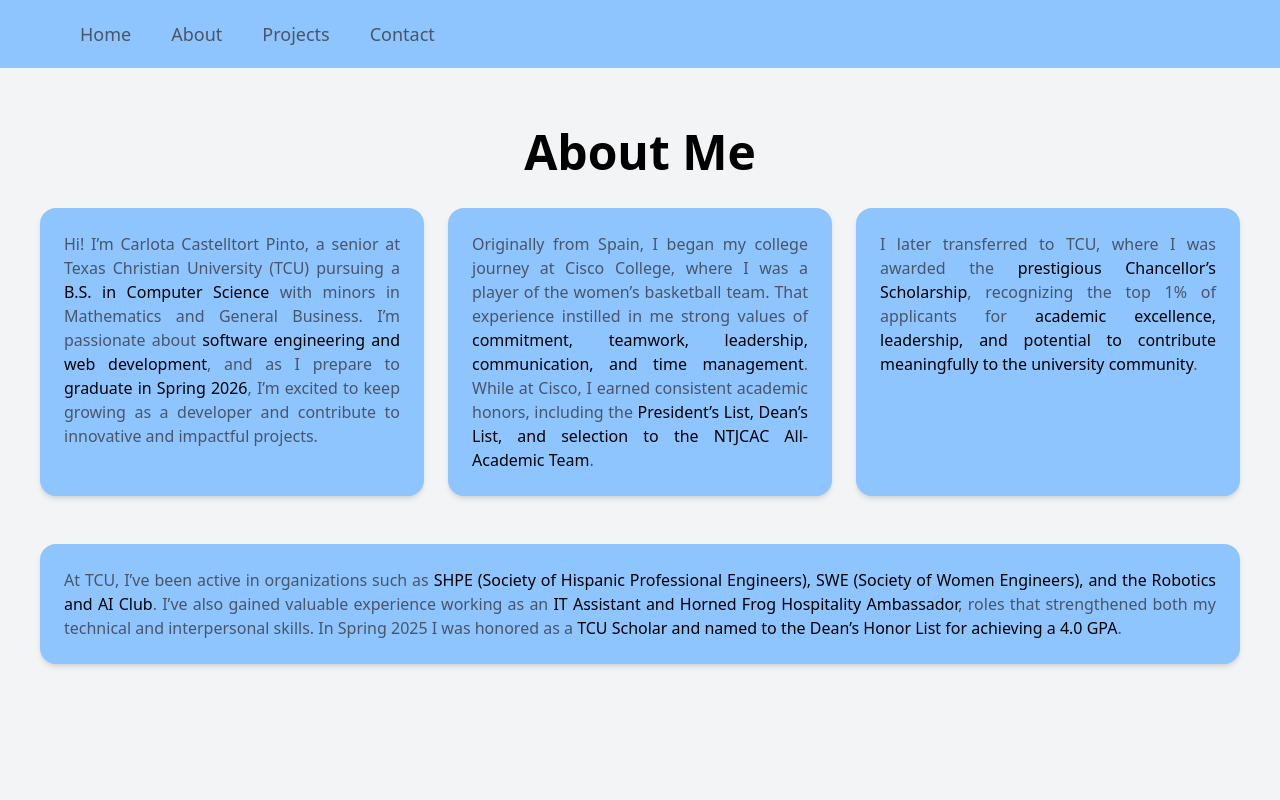
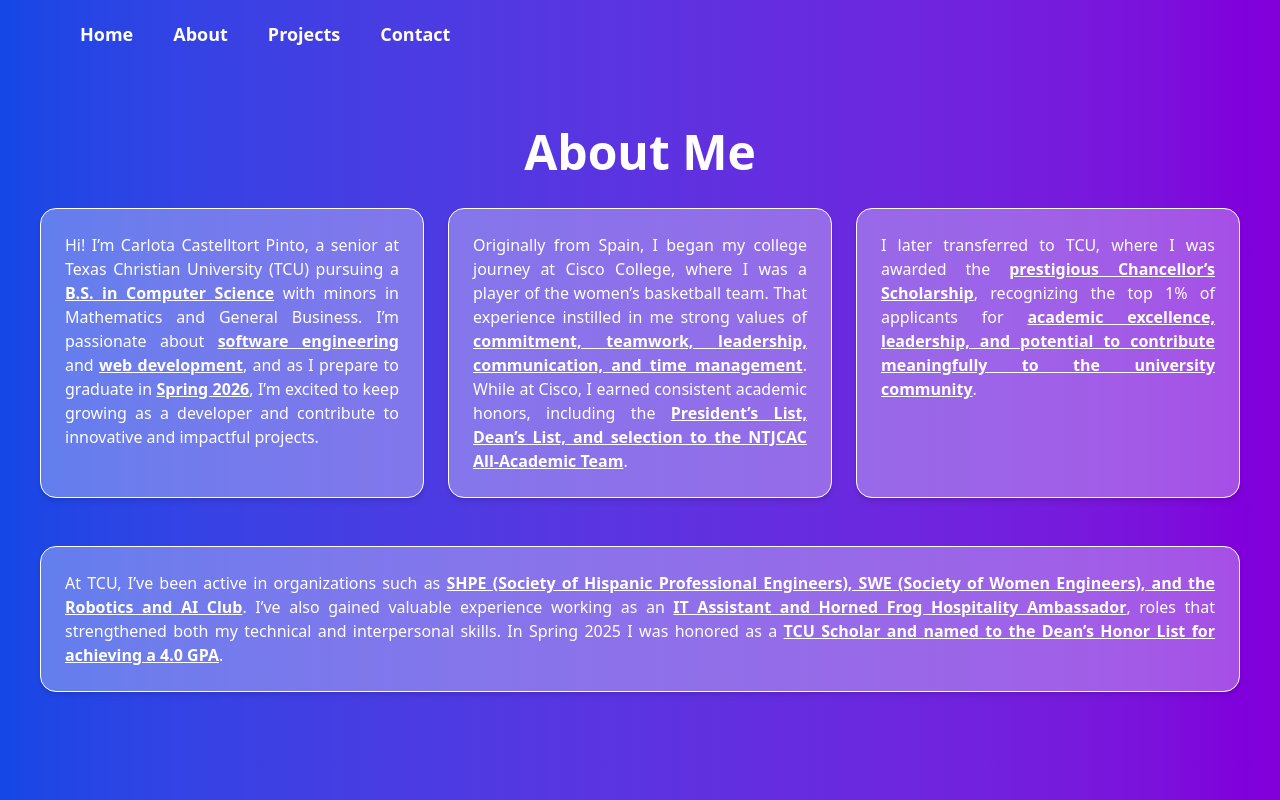
Before and after one commit to CCastelltort/personal-portfolio, a Next.js app: page /about in a window 1280 px wide. Built offline with nearby package versions, Linux system fonts and the light colour scheme.

Commit message:
Modify css of about and homepage

```diff
--- a/app/about/page.tsx
+++ b/app/about/page.tsx
@@ -2,39 +2,38 @@
 
 const page = () => {
   return (
-    <div className="min-h-screen bg-gray-100 px-10 flex flex-col">
+    <div className="min-h-screen px-10 flex flex-col bg-gradient-to-r from-blue-700 to-purple-700">
       <div className="flex justify-center pt-32">
-        <h1 className="text-5xl font-bold font-sans">About Me</h1>
+        <h1 className="text-5xl font-bold font-sans text-white">About Me</h1>
       </div>
       <div className="mt-8 grid gap-6 grid-cols-1 md:grid-cols-2 lg:grid-cols-3">
-        <div className="bg-blue-300  p-6 rounded-2xl shadow-md text-gray-600 text-justify transition-transform duration-300 hover:scale-105">
-          <p >Hi! I’m Carlota Castelltort Pinto, a senior at Texas Christian University (TCU) pursuing a <span className="text-black">B.S.
-            in Computer Science</span> with minors in Mathematics and General Business. I’m passionate about <span className="text-black">software
-            engineering and web development</span>, and as I prepare to <span className="text-black">graduate in Spring 2026</span>, I’m excited to keep
+        <div className="bg-white/30 p-6 rounded-2xl shadow-md text-white text-justify transition-transform duration-300 hover:scale-105 border border-white">
+          <p >Hi! I’m Carlota Castelltort Pinto, a senior at Texas Christian University (TCU) pursuing a <span className="font-bold underline decoration-skip-ink">B.S.
+            in Computer Science</span> with minors in Mathematics and General Business. I’m passionate about <span className="font-bold underline">software engineering</span> and <span className="font-bold underline"> web development</span>, and as I prepare to graduate in <span className="font-bold underline">Spring 2026</span>, I’m excited to keep
             growing as a developer and contribute to innovative and impactful projects.
           </p>
         </div>
 
-        <div className="bg-blue-300 p-6 rounded-2xl shadow-md text-gray-600 text-justify transition-transform duration-300 hover:scale-105">
+        <div className="bg-white/30 p-6 rounded-2xl shadow-md text-white text-justify transition-transform duration-300 hover:scale-105 border border-white">
           <p>Originally from Spain, I began my college journey at Cisco College, where I was a player of the women’s
-            basketball team. That experience instilled in me strong values of <span className="text-black">commitment, teamwork, leadership, communication,
-            and time management</span>. While at Cisco, I earned consistent academic honors, including the <span className="text-black">President’s List,
+            basketball team. That experience instilled in me strong values of <span className="font-bold underline">commitment, teamwork, leadership, communication,
+            and time management</span>. While at Cisco, I earned consistent academic honors, including the <span className="font-bold underline">President’s List,
             Dean’s List, and selection to the NTJCAC All-Academic Team</span>.
           </p>
         </div>
 
-        <div className="bg-blue-300 p-6 rounded-2xl shadow-md text-gray-600 text-justify transition-transform duration-300 hover:scale-105">
-          <p>I later transferred to TCU, where I was awarded the <span className="text-black">prestigious Chancellor’s Scholarship</span>, recognizing
-            the top 1% of applicants for <span className="text-black">academic excellence, leadership, and potential to contribute meaningfully
+        <div className="bg-white/30 p-6 rounded-2xl shadow-md text-white text-justify transition-transform duration-300 hover:scale-105 border border-white">
+          <p>I later transferred to TCU, where I was awarded the <span className="font-bold underline">prestigious Chancellor’s Scholarship</span>, recognizing
+            the top 1% of applicants for <span className="font-bold underline">academic excellence, leadership, and potential to contribute meaningfully
             to the university community</span>.
           </p>
         </div>
-        <div className="bg-blue-300 p-6 rounded-2xl shadow-md text-gray-600 lg:col-span-3 text-justify mt-6 transition-transform duration-300 hover:scale-102">
+        <div className="bg-white/30 p-6 rounded-2xl shadow-md text-white lg:col-span-3 text-justify mt-6 transition-transform duration-300 hover:scale-102 border border-white">
           <p>
-            At TCU, I’ve been active in organizations such as <span className="text-black">SHPE (Society of Hispanic Professional Engineers),
+            At TCU, I’ve been active in organizations such as <span className="font-bold underline">SHPE (Society of Hispanic Professional Engineers),
             SWE (Society of Women Engineers), and the Robotics and AI Club</span>. I’ve also gained valuable experience
-            working as an <span className="text-black">IT Assistant and Horned Frog Hospitality Ambassador</span>, roles that strengthened both my
-            technical and interpersonal skills. In Spring 2025 I was honored as a <span className="text-black">TCU Scholar and named to the
+            working as an <span className="font-bold underline">IT Assistant and Horned Frog Hospitality Ambassador</span>, roles that strengthened both my
+            technical and interpersonal skills. In Spring 2025 I was honored as a <span className="font-bold underline">TCU Scholar and named to the
             Dean’s Honor List for achieving a 4.0 GPA</span>.
           </p>
         </div>
--- a/app/components/NavBar.tsx
+++ b/app/components/NavBar.tsx
@@ -3,19 +3,19 @@
 
 const NavBar = () => {
   return (
-    <nav className='fixed top-0 w-full flex py-5 px-20 bg-blue-300 text-gray-600'>
+    <nav className='fixed top-0 w-full flex py-5 px-20 text-black'>
 
-        <ul className='flex gap-10 text-lg'>
-            <Link href="/" className='hover:text-white transition-colors'>
+        <ul className='flex gap-10 text-lg font-bold text-white'>
+            <Link href="/" className='hover:text-black transition-colors'>
                 Home
             </Link>
-            <Link href="/about" className='hover:text-white transition-colors'>
+            <Link href="/about" className='hover:text-black transsition-colors'>
                 About
             </Link>
-            <Link href="/projects" className='hover:text-white transition-colors'>
+            <Link href="/projects" className='hover:text-black transition-colors'>
                 Projects
             </Link>
-            <Link href="/contact" className='hover:text-white transition-colors'>
+            <Link href="/contact" className='hover:text-black transition-colors'>
                 Contact
             </Link>
         </ul>
--- a/app/page.tsx
+++ b/app/page.tsx
@@ -18,14 +18,14 @@
   ];
 
   return (
-    <div className="min-h-screen bg-gray-100 px-10 flex flex-col">
+    <div className="min-h-screen bg-gray-100 px-10 flex flex-col bg-gradient-to-r from-blue-700 to-purple-700">
 
-      <div className="flex justify-center pt-32">
-        <h1 className="text-5xl font-bold font-sans">Hi! Welcome to my Portfolio!</h1>
+      <div className="flex justify-center pt-32 pb-4">
+        <h1 className="text-5xl font-bold font-sans text-white">Hi! Welcome to my Portfolio!</h1>
       </div>
 
       {/*Basic information about me */}
-      <div className="flex-grow flex flex-col justify-evenly text-gray-600 pl-40 text-lg">
+      <div className="flex-grow flex flex-col justify-evenly text-gray-600 text-lg">
         {lines.map((line, index) => (
           <div
             key={index}
@@ -34,7 +34,7 @@
             }`}
             style={{ transitionDelay: `${index * 200}ms` }}
           >
-            <div className="bg-blue-200 rounded-xl px-6 py-4 text-gray-800 shadow-sm w-fit">
+            <div className="bg-white/30 border border-white rounded-xl px-6 py-4 text-white shadow-sm w-fit">
               {line.text}
             </div>
           </div>
```
